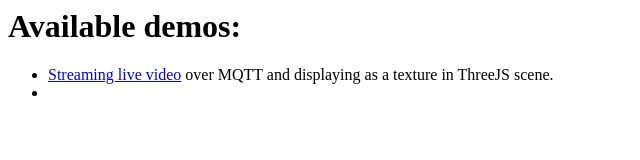
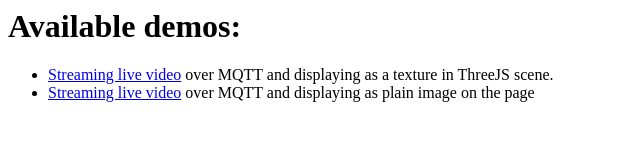
Before and after one commit to veter-team/mechspeak, a plain HTML site: page index.html in a window 1280 px wide. Shown: the whole page, without its empty margins (0-640 px from the left). Drawn offline with Linux system fonts and the light colour scheme.

Commit message:
Fix syntax error in href tag

```diff
--- a/index.html
+++ b/index.html
@@ -7,7 +7,7 @@
 <h1>Available demos:</h1>
 <ul>
   <li><a href="www/simulation.html">Streaming live video</a> over MQTT and displaying as a texture in ThreeJS scene.</li>
-  <li><a href="www/videoobserver.html>Streaming live video</a> over MQTT and displaying as plain image on the page</li>
+  <li><a href="www/videoobserver.html">Streaming live video</a> over MQTT and displaying as plain image on the page</li>
 </ul>
 
 </body>
```
